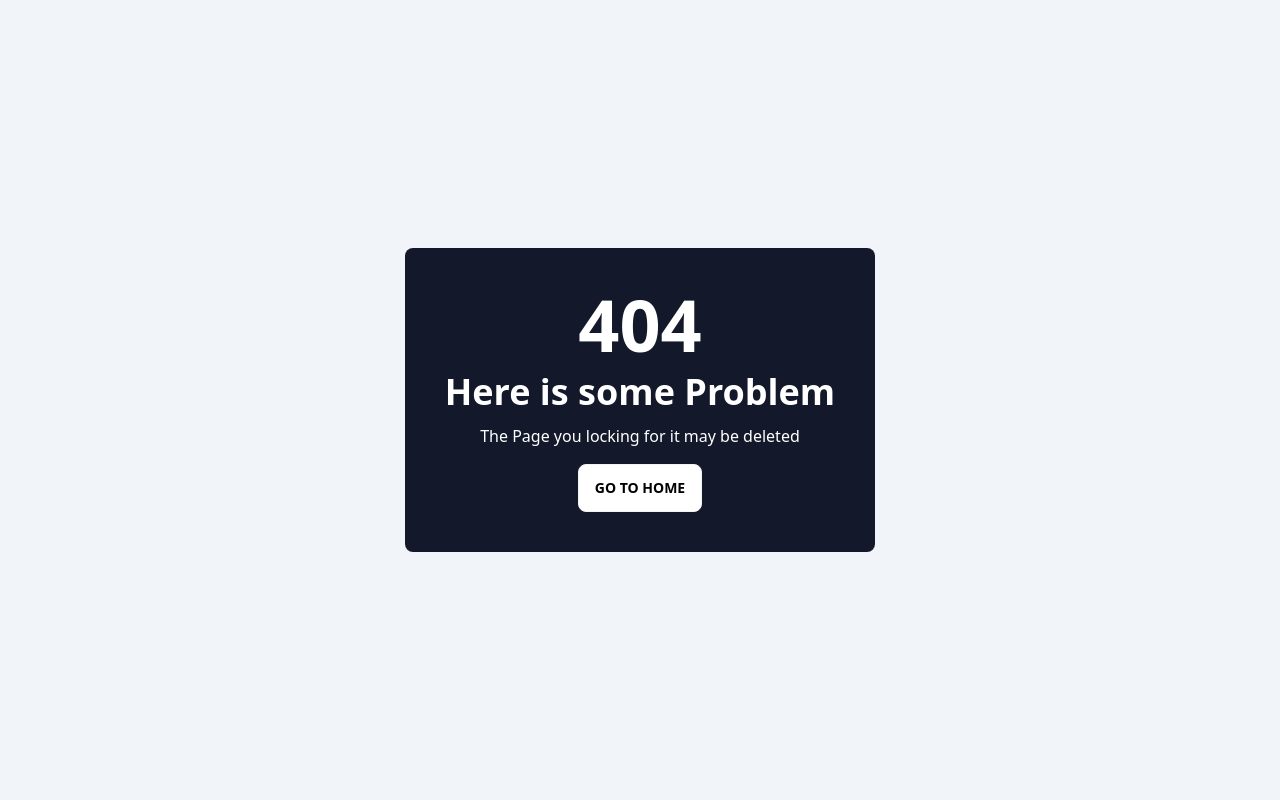
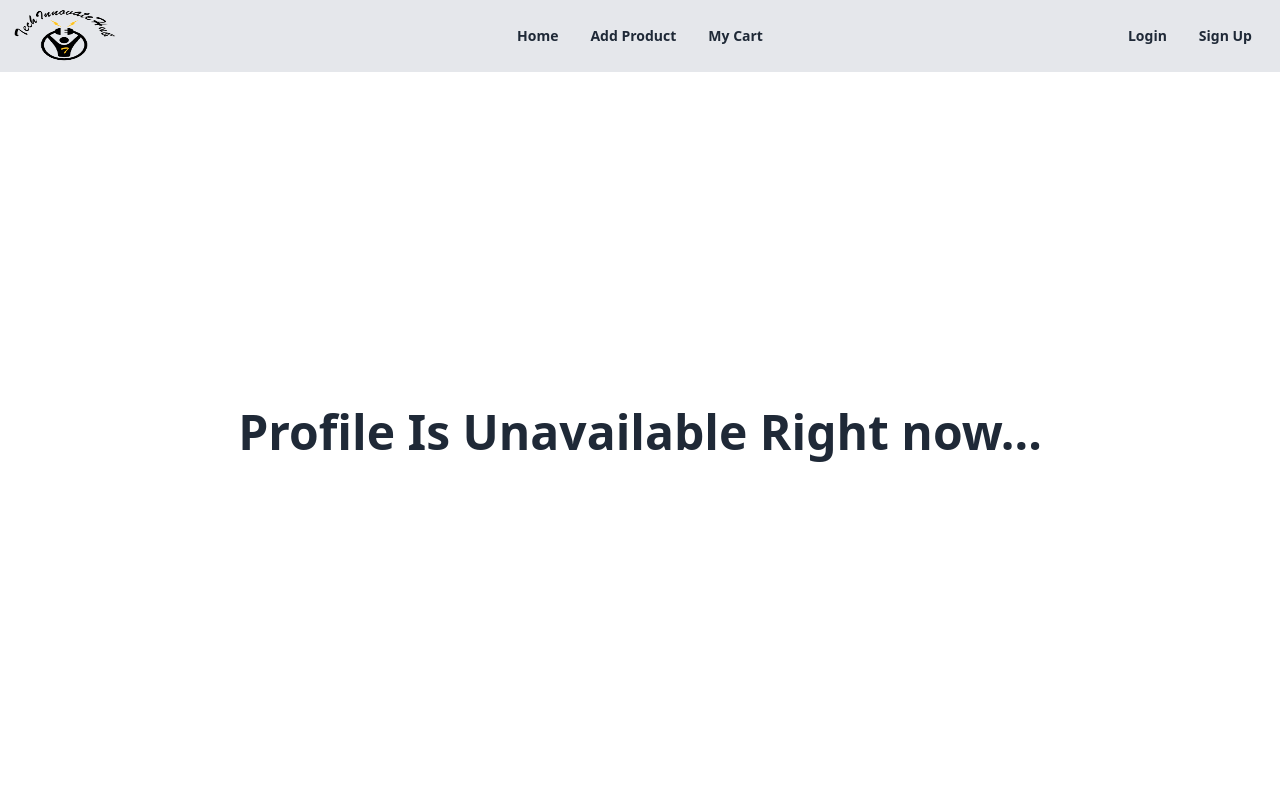
Before and after one commit to mahfuj80/tech-innovate-hub-a10-client, a React (Vite) app: page /profile in a window 1280 px wide. Shown: the top 800 px of the page. Built offline with nearby package versions, Linux system fonts and the light colour scheme; no server answers.

Commit message:
profile and settings page added

```diff
--- a/src/Components/Nav.jsx
+++ b/src/Components/Nav.jsx
@@ -15,13 +15,13 @@ const Nav = () => {
   };
   const navLinks = (
     <>
-      <li>
+      <li className="font-bold">
         <NavLink to={'/'}>Home</NavLink>
       </li>
-      <li>
+      <li className="font-bold">
         <NavLink to={'/add-product'}>Add Product</NavLink>
       </li>
-      <li>
+      <li className="font-bold">
         <NavLink to={'/my-cart'}>My Cart</NavLink>
       </li>
     </>
@@ -29,10 +29,10 @@ const Nav = () => {
 
   const loginAndLogOutButton = (
     <>
-      <li>
+      <li className="font-bold">
         <NavLink to={'/login'}>Login</NavLink>
       </li>
-      <li>
+      <li className="font-bold">
         <NavLink to={'/register'}>Sign Up</NavLink>
       </li>
     </>
@@ -77,7 +77,7 @@ const Nav = () => {
             <div className="dropdown dropdown-end">
               <label tabIndex={0} className="btn btn-ghost btn-circle avatar">
                 <div className="w-10 rounded-full">
-                  <img src="https://daisyui.com/images/stock/photo-1534528741775-53994a69daeb.jpg" />
+                  <img src={user?.photoURL} alt="Profile_Image" />
                 </div>
               </label>
               <ul
@@ -86,7 +86,7 @@ const Nav = () => {
               >
                 <li>
                   <a className="justify-between">
-                    Profile
+                    {user?.displayName}
                     <span className="badge">New</span>
                   </a>
                 </li>
--- /dev/null
+++ b/src/Pages/Profile.jsx
@@ -0,0 +1,11 @@
+const Profile = () => {
+  return (
+    <div className="w-full flex justify-center items-center h-[90vh]">
+      <h1 className="text-5xl font-bold">
+        Profile Is Unavailable Right now...
+      </h1>
+    </div>
+  );
+};
+
+export default Profile;
--- /dev/null
+++ b/src/Pages/Settings.jsx
@@ -0,0 +1,9 @@
+const Settings = () => {
+  return (
+    <div className="w-full flex justify-center items-center h-[90vh]">
+      <h1 className="text-5xl font-bold">Settings Is Coming</h1>
+    </div>
+  );
+};
+
+export default Settings;
```
Also changed, not shown: src/Routers/router.jsx (+10 -0 lines).
